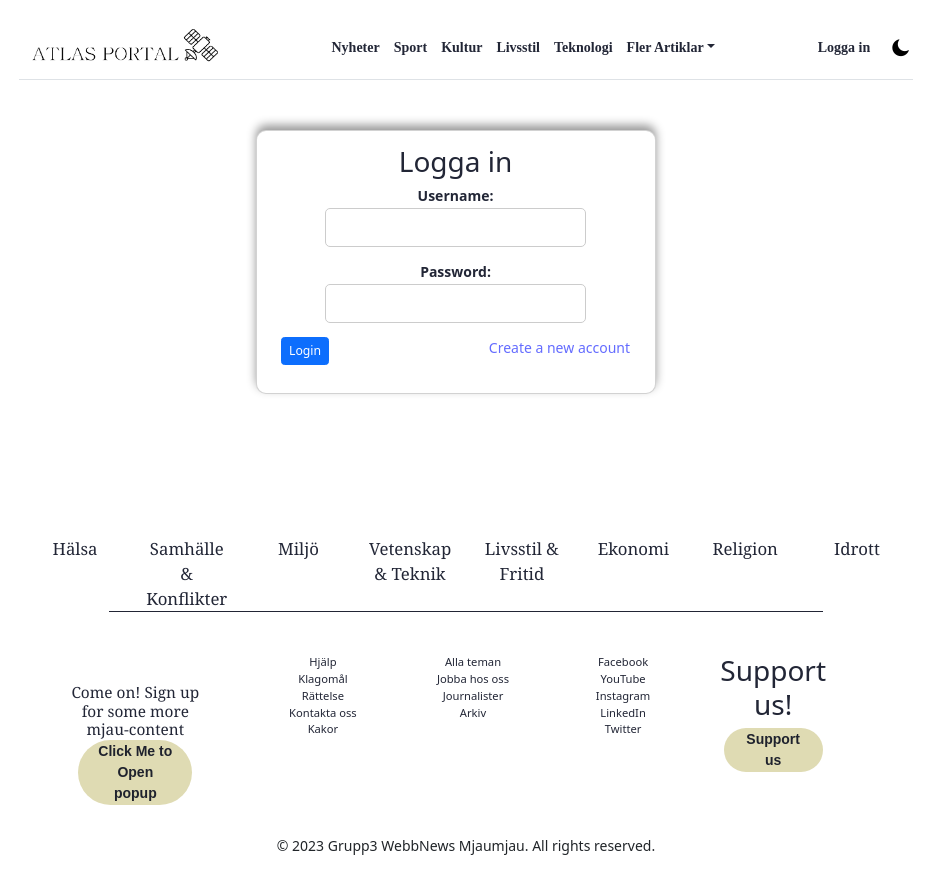
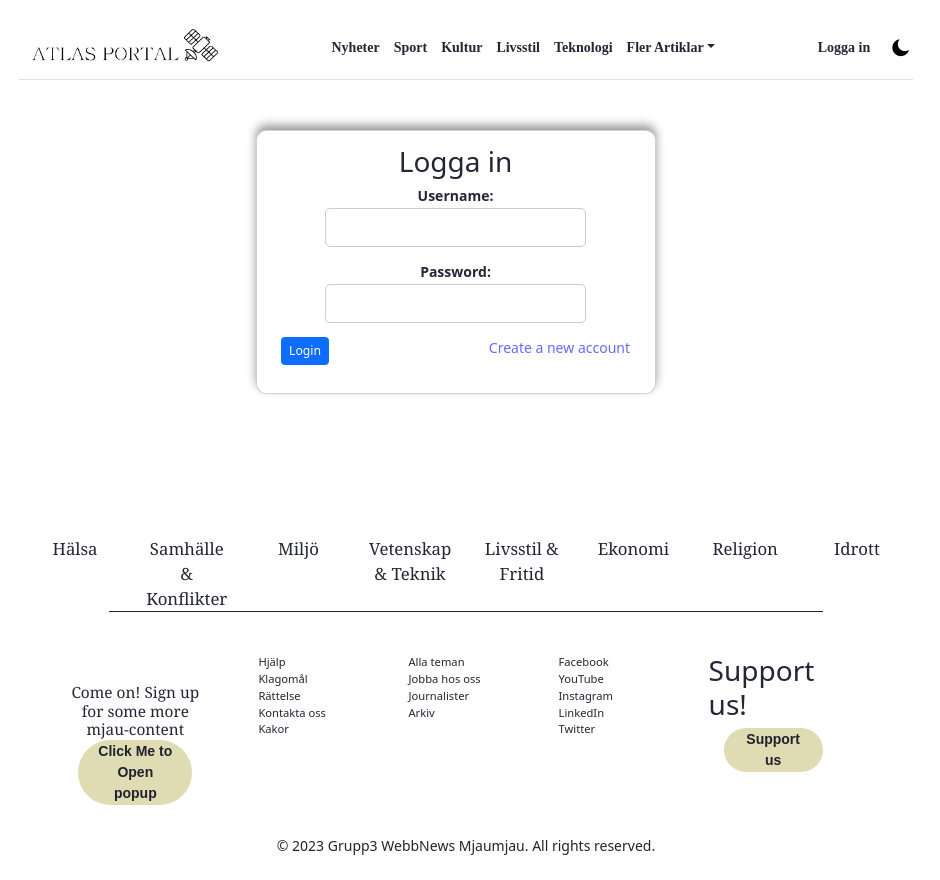
Before and after one commit to Drumpe/G3-WebbSPA, a React (Vite) app in the folder reactapp/: page / in a window 1280 px wide. Shown: the whole page, without its empty margins (174-1114 px from the left). Built offline with nearby package versions, Linux system fonts and the light colour scheme.

Commit message:
footer styling

```diff
--- a/reactapp/public/css/footerstyle.css
+++ b/reactapp/public/css/footerstyle.css
@@ -129,3 +129,7 @@ footer::before {
 .dt-el:hover {
     font-size: 1rem;
 }
+
+.gridfooter {
+    text-align: left;
+}
```
Also changed, not shown: reactapp/src/components/footer/footer.jsx (indentation only).
